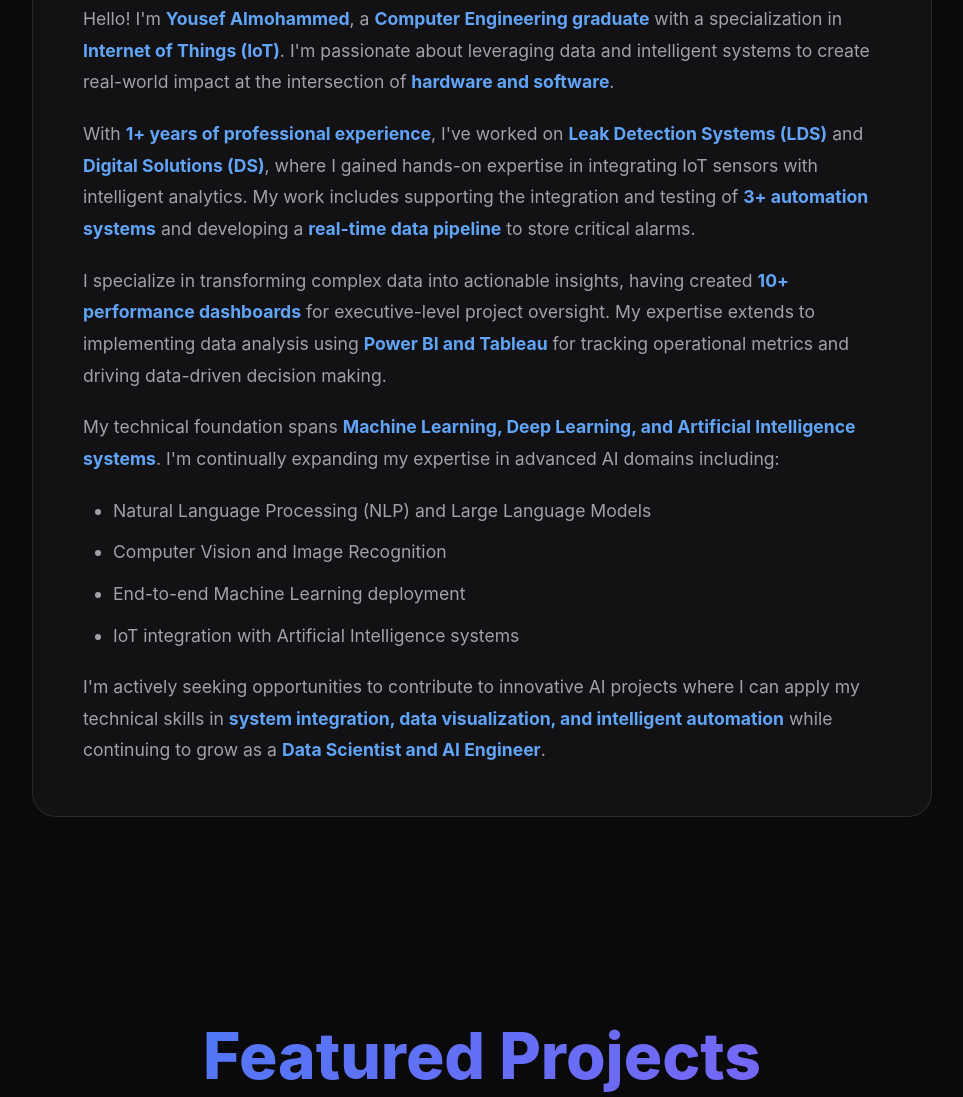
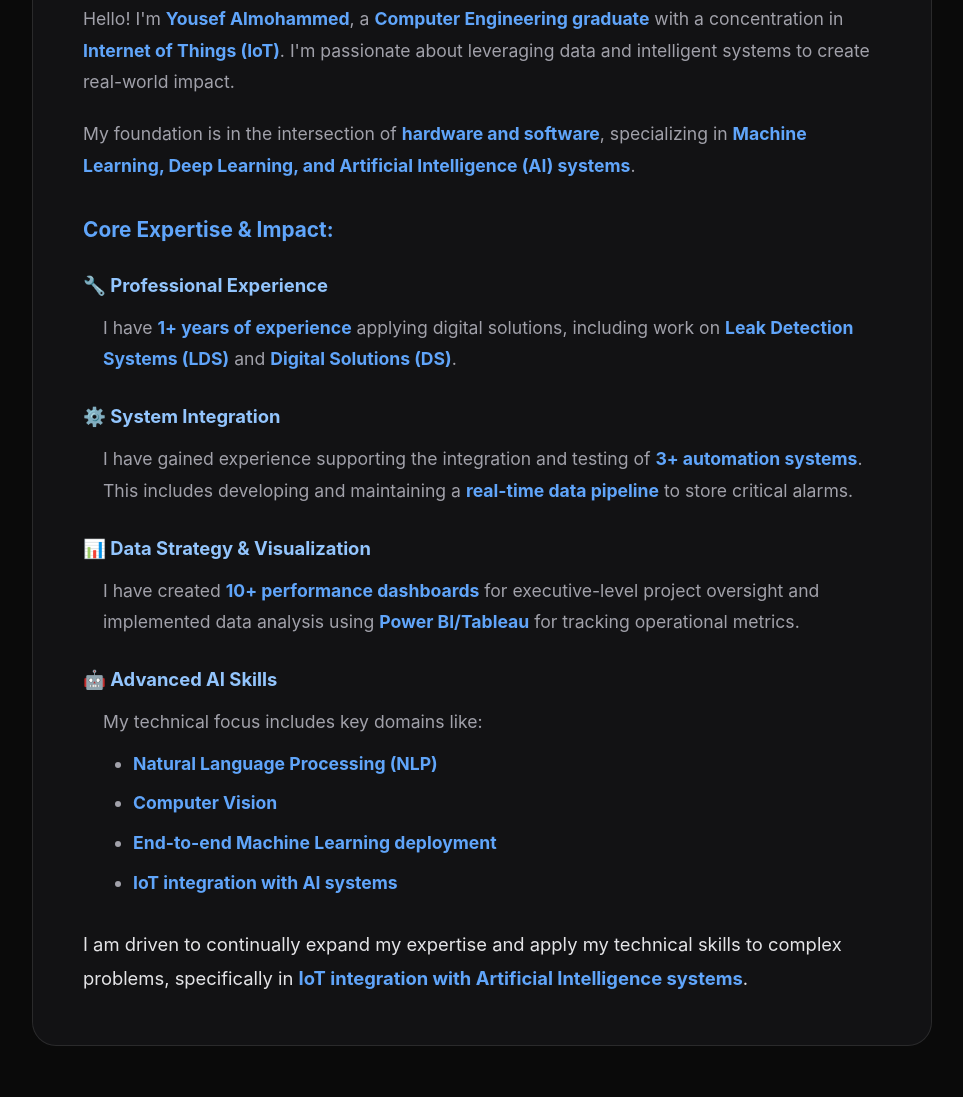
Before and after one commit to yalmohammed1422-dotcom/portfolio, a plain HTML site: page index.html in a window 1280 px wide. Shown: the part 1256-2353 px from the top of the page, without its empty margins (158-1121 px from the left). Drawn offline with Linux system fonts and the light colour scheme.

Commit message:
Update index.html

```diff
--- a/index.html
+++ b/index.html
@@ -576,25 +576,42 @@
     </div>
     <div style="max-width: 900px; margin: 0 auto; background: rgba(24, 24, 27, 0.6); border: 1px solid rgba(255, 255, 255, 0.1); border-radius: 24px; padding: 50px; line-height: 1.8; font-size: 1.1rem; color: #a1a1aa;">
         <p style="margin-bottom: 20px;">
-            Hello! I'm <strong style="color: #60a5fa;">Yousef Almohammed</strong>, a <strong style="color: #60a5fa;">Computer Engineering graduate</strong> with a specialization in <strong style="color: #60a5fa;">Internet of Things (IoT)</strong>. I'm passionate about leveraging data and intelligent systems to create real-world impact at the intersection of <strong style="color: #60a5fa;">hardware and software</strong>.
+            Hello! I'm <strong style="color: #60a5fa;">Yousef Almohammed</strong>, a <strong style="color: #60a5fa;">Computer Engineering graduate</strong> with a concentration in <strong style="color: #60a5fa;">Internet of Things (IoT)</strong>. I'm passionate about leveraging data and intelligent systems to create real-world impact.
         </p>
         <p style="margin-bottom: 20px;">
-            With <strong style="color: #60a5fa;">1+ years of professional experience</strong>, I've worked on <strong style="color: #60a5fa;">Leak Detection Systems (LDS)</strong> and <strong style="color: #60a5fa;">Digital Solutions (DS)</strong>, where I gained hands-on expertise in integrating IoT sensors with intelligent analytics. My work includes supporting the integration and testing of <strong style="color: #60a5fa;">3+ automation systems</strong> and developing a <strong style="color: #60a5fa;">real-time data pipeline</strong> to store critical alarms.
+            My foundation is in the intersection of <strong style="color: #60a5fa;">hardware and software</strong>, specializing in <strong style="color: #60a5fa;">Machine Learning, Deep Learning, and Artificial Intelligence (AI) systems</strong>.
         </p>
-        <p style="margin-bottom: 20px;">
-            I specialize in transforming complex data into actionable insights, having created <strong style="color: #60a5fa;">10+ performance dashboards</strong> for executive-level project oversight. My expertise extends to implementing data analysis using <strong style="color: #60a5fa;">Power BI and Tableau</strong> for tracking operational metrics and driving data-driven decision making.
-        </p>
-        <p style="margin-bottom: 20px;">
-            My technical foundation spans <strong style="color: #60a5fa;">Machine Learning, Deep Learning, and Artificial Intelligence systems</strong>. I'm continually expanding my expertise in advanced AI domains including:
-        </p>
-        <ul style="margin-left: 30px; margin-bottom: 20px;">
-            <li style="margin-bottom: 10px;">Natural Language Processing (NLP) and Large Language Models</li>
-            <li style="margin-bottom: 10px;">Computer Vision and Image Recognition</li>
-            <li style="margin-bottom: 10px;">End-to-end Machine Learning deployment</li>
-            <li style="margin-bottom: 10px;">IoT integration with Artificial Intelligence systems</li>
-        </ul>
-        <p style="margin-bottom: 0;">
-            I'm actively seeking opportunities to contribute to innovative AI projects where I can apply my technical skills in <strong style="color: #60a5fa;">system integration, data visualization, and intelligent automation</strong> while continuing to grow as a <strong style="color: #60a5fa;">Data Scientist and AI Engineer</strong>.
+
+        <h3 style="color: #60a5fa; font-size: 1.3rem; margin-top: 30px; margin-bottom: 20px;">Core Expertise & Impact:</h3>
+
+        <div style="margin-bottom: 25px;">
+            <h4 style="color: #93c5fd; font-size: 1.15rem; margin-bottom: 10px;">🔧 Professional Experience</h4>
+            <p style="margin-left: 20px;">I have <strong style="color: #60a5fa;">1+ years of experience</strong> applying digital solutions, including work on <strong style="color: #60a5fa;">Leak Detection Systems (LDS)</strong> and <strong style="color: #60a5fa;">Digital Solutions (DS)</strong>.</p>
+        </div>
+
+        <div style="margin-bottom: 25px;">
+            <h4 style="color: #93c5fd; font-size: 1.15rem; margin-bottom: 10px;">⚙️ System Integration</h4>
+            <p style="margin-left: 20px;">I have gained experience supporting the integration and testing of <strong style="color: #60a5fa;">3+ automation systems</strong>. This includes developing and maintaining a <strong style="color: #60a5fa;">real-time data pipeline</strong> to store critical alarms.</p>
+        </div>
+
+        <div style="margin-bottom: 25px;">
+            <h4 style="color: #93c5fd; font-size: 1.15rem; margin-bottom: 10px;">📊 Data Strategy & Visualization</h4>
+            <p style="margin-left: 20px;">I have created <strong style="color: #60a5fa;">10+ performance dashboards</strong> for executive-level project oversight and implemented data analysis using <strong style="color: #60a5fa;">Power BI/Tableau</strong> for tracking operational metrics.</p>
+        </div>
+
+        <div style="margin-bottom: 25px;">
+            <h4 style="color: #93c5fd; font-size: 1.15rem; margin-bottom: 10px;">🤖 Advanced AI Skills</h4>
+            <p style="margin-left: 20px;">My technical focus includes key domains like:</p>
+            <ul style="margin-left: 50px; margin-top: 10px;">
+                <li style="margin-bottom: 8px;"><strong style="color: #60a5fa;">Natural Language Processing (NLP)</strong></li>
+                <li style="margin-bottom: 8px;"><strong style="color: #60a5fa;">Computer Vision</strong></li>
+                <li style="margin-bottom: 8px;"><strong style="color: #60a5fa;">End-to-end Machine Learning deployment</strong></li>
+                <li style="margin-bottom: 8px;"><strong style="color: #60a5fa;">IoT integration with AI systems</strong></li>
+            </ul>
+        </div>
+
+        <p style="margin-top: 30px; margin-bottom: 0; font-size: 1.15rem; color: #e4e4e7;">
+            I am driven to continually expand my expertise and apply my technical skills to complex problems, specifically in <strong style="color: #60a5fa;">IoT integration with Artificial Intelligence systems</strong>.
         </p>
     </div>
 </section>
```
